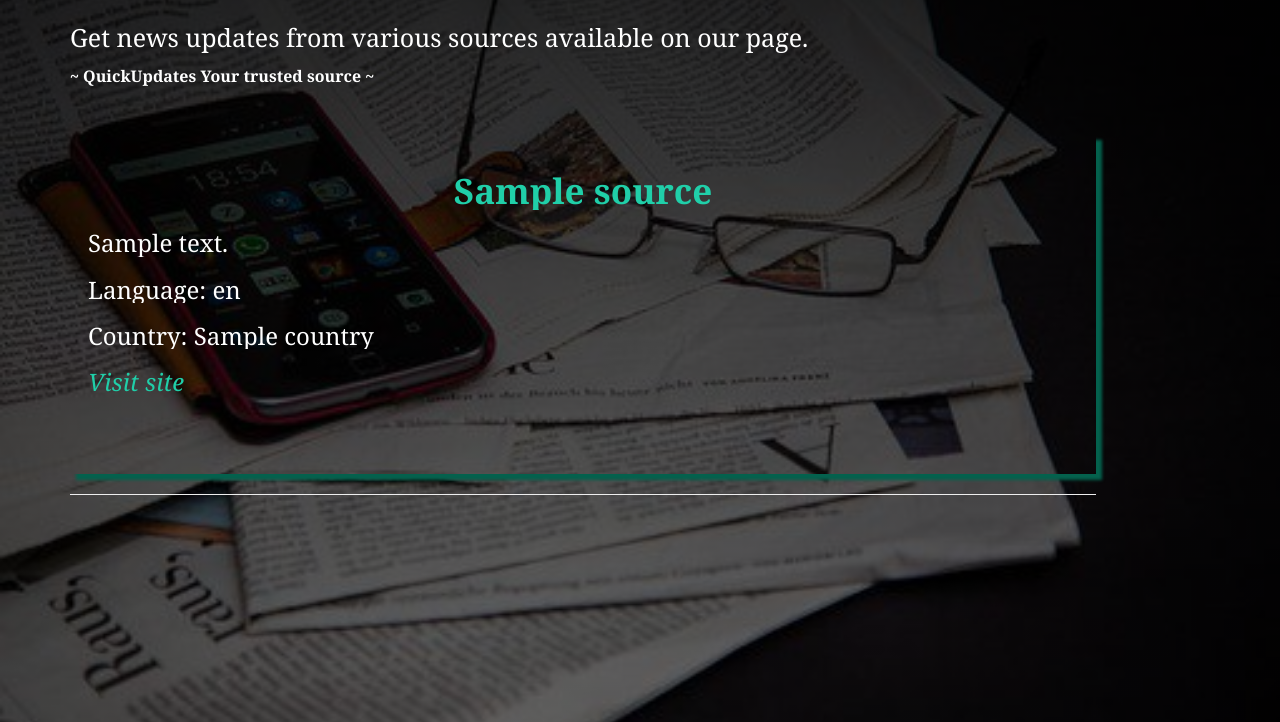
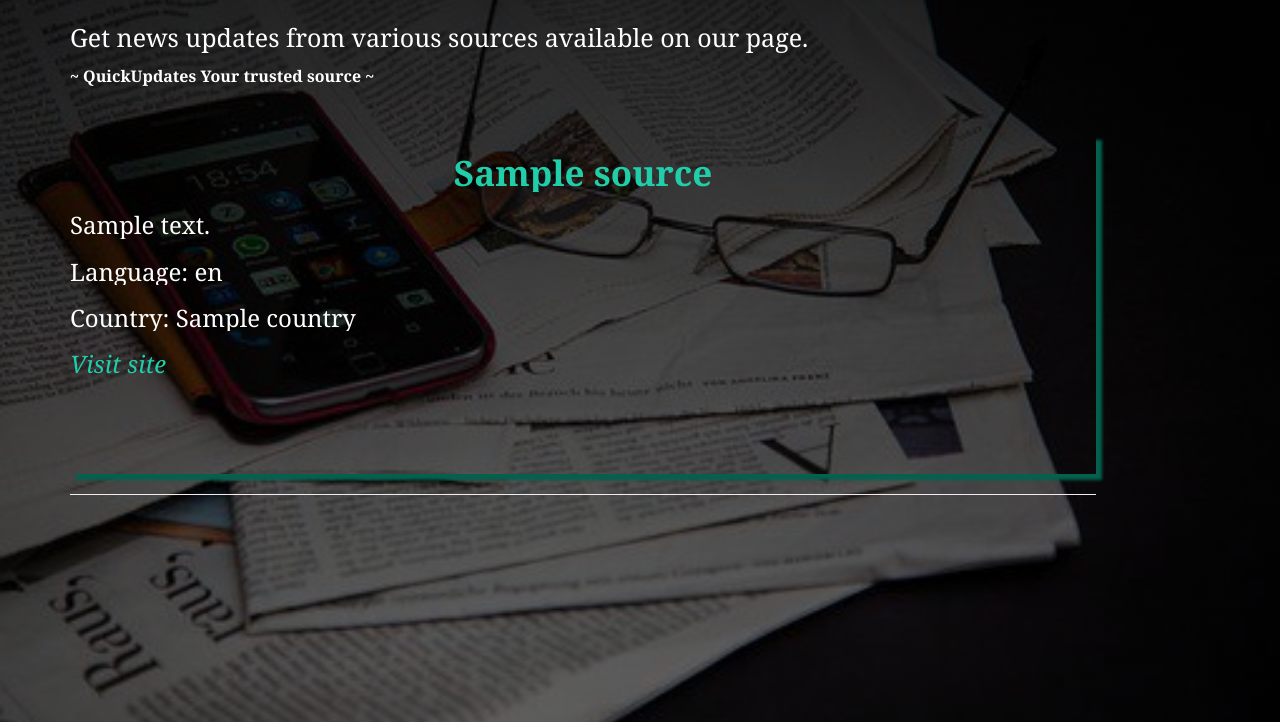
Before and after one commit to halimaprecious/NewsApp, a Flask app: template app/templates/source.html in a window 1280 px wide. Shown: the part 78-800 px from the top of the page. Run offline with Flask 2, Linux system fonts and the light colour scheme; the template is opened without the code that fills it: most values are stand-ins (such as "Sample title", 1, 10 or a date in 2020); some libraries are stand-ins or nearby versions.

Commit message:
add start file

```diff
--- a/app/static/css/index.css
+++ b/app/static/css/index.css
@@ -19,7 +19,7 @@
 .source{
     width: 90%;
     height: 340px;
-    padding: 18px;
+    /* padding: 18px; */
     background:transparent;
     box-shadow: 6px 6px 3px rgb(4, 97, 77);
     margin-top: 4%;
@@ -31,7 +31,7 @@
 }
 h1{
     text-align: center;
-}
+ }
 span{
     font-size: 25px;
 }
```
Also changed, not shown: 1 other file.
